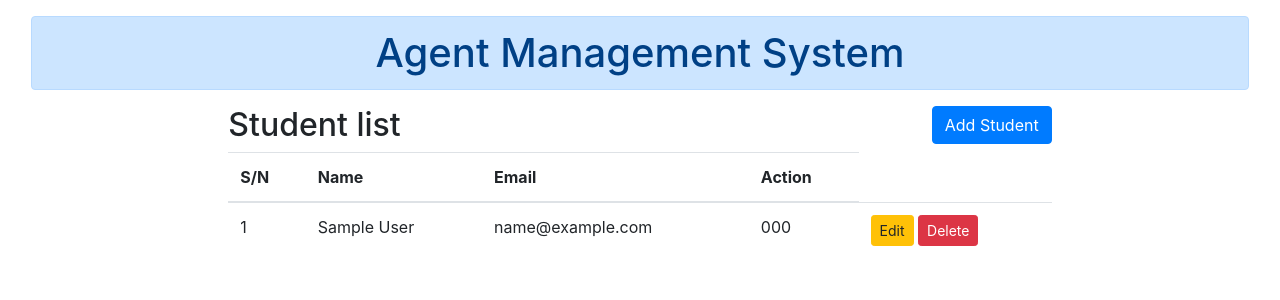
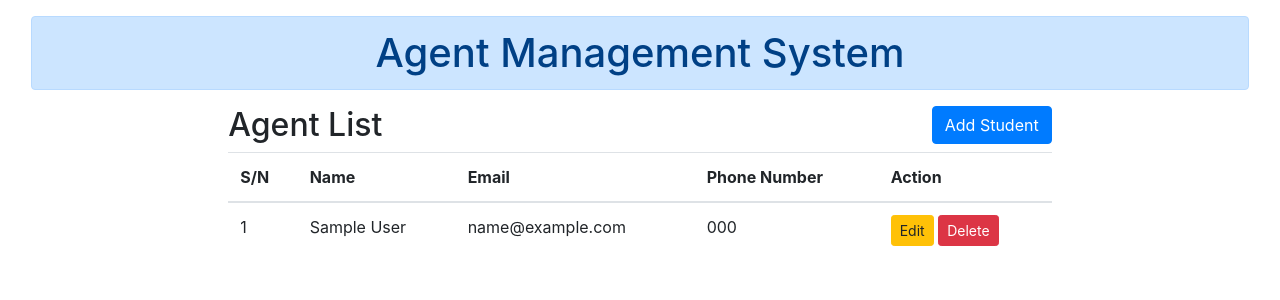
Before and after one commit to RyTechWeaponsTech/Student-List-CRUD, a Flask app: page / in a window 1280 px wide. Shown: the top 300 px of the page. Run offline with Flask 3, Linux system fonts and the light colour scheme; tables that the repository leaves empty or names only in its code hold one stand-in row (values such as "Sample post"); some libraries are stand-ins or nearby versions.

Commit message:
Real Final Commit

```diff
--- a/templates/index.html
+++ b/templates/index.html
@@ -28,7 +28,7 @@
         <!-- Bootstrap Grid System col-sm-8 -->
         <div class="col-sm-8">
           <h2>
-            Student list
+            Agent List
             <button
               class="btn btn-primary float-right"
               data-toggle="modal"
@@ -129,6 +129,7 @@
                 <th scope="col">S/N</th>
                 <th scope="col">Name</th>
                 <th scope="col">Email</th>
+                <th scope="col">Phone Number</th>
                 <th scope="col">Action</th>
               </tr>
             </thead>
```
